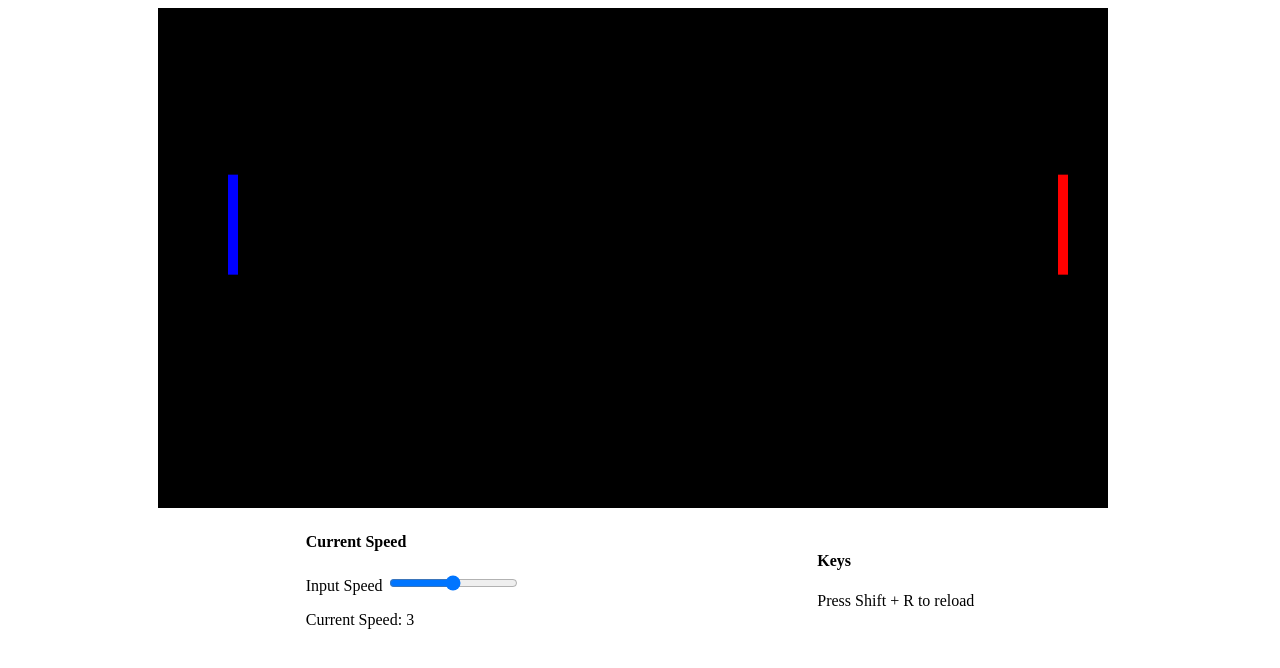
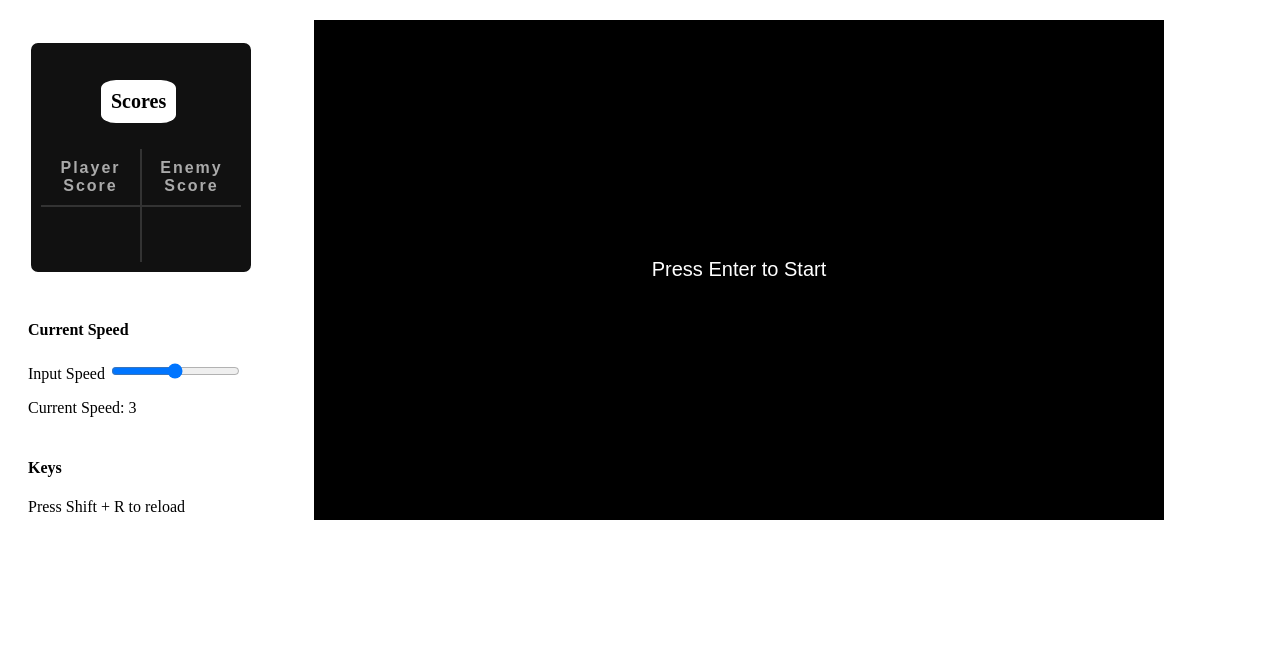
Before and after one commit to byronabarabar29-svg/Pong-Game, a plain HTML site: page pong.html in a window 1280 px wide. Drawn offline with Linux system fonts and the light colour scheme.

Commit message:
A lot of changes implemented

```diff
--- a/player.json
+++ b/player.json
@@ -2,7 +2,6 @@
     "color" : "blue",
     "x" : 0,
     "y" : 0,
-    "speed" : 5,
     "width" : 10,
-    "height" : 100
+    "height" : 150
 }
--- a/pong.css
+++ b/pong.css
@@ -1,7 +1,76 @@
-.miniFooter{
+.gameCanvas{
+    margin-left: 50px;
+}
+
+.canvasContainer{
     display: flex;
-    flex-direction: row;
-    align-items: center;
-    justify-content: space-evenly;
-    text-align: justify;
+    gap:10px;
 }
+
+.scoresTable {
+    width: 200px;
+    margin: 20px auto;
+    padding: 10px;
+
+    background-color: #111;
+    border: 3px solid #fff;
+    border-radius: 10px;
+
+    box-shadow: 0 0 15px rgba(255, 255, 255, 0.3);
+}
+
+.scoresTable table {
+    width: 100%;
+    border-collapse: collapse;
+    text-align: center;
+    font-family: Arial, sans-serif;
+}
+
+.scoresTable th {
+    padding: 10px;
+
+    color: #aaa;
+    font-size: 16px;
+    letter-spacing: 2px;
+
+    border-bottom: 2px solid #333;
+}
+
+.scoresTable td {
+    padding: 15px;
+
+    color: white;
+    font-size: 20px;
+    font-weight: bold;
+
+    width: 50%;
+    height: 25px;
+}
+
+.scoresTable td:first-child {
+    border-right: 2px solid #333;
+}
+
+.scoresTable th:first-child {
+    border-right: 2px solid #333;
+}
+
+#scoreTitle {
+    margin-left: 60px;
+    font-size: 20px;
+    background-color: white;
+    max-width: fit-content;
+    border-radius: 20%;
+    padding: 10px;
+}
+
+.sideItems{
+    gap: 5px;
+    display: flex;
+    flex-direction: column;
+    margin-left: 20px;
+}
+
+body{
+    margin-top: 20px;
+}
--- a/pong.html
+++ b/pong.html
@@ -8,24 +8,49 @@
 </head>
 <body>
 
-    <div>
-        <canvas id="gameCanvas"></canvas>
-    </div>
+    <div class="canvasContainer">
+         <div class="sideItems">
 
-    <div class="miniFooter">
 
-        <div>
+            <div class="scoresTable">
+                <h4 id="scoreTitle">Scores</h4>
+                <div>
+                    <table>
+                        <thead>
+                            <tr>
+                                <th>Player Score</th>
+                                <th>Enemy Score</th>
+                            </tr>
+                        </thead>
+                        <tbody>
+                            <tr>
+                                <td id="playerScore"></td>
+                                <td id="enemyScore"></td>
+                            </tr>
+                        </tbody>
+                    </table>
+                </div>
+            </div>
+
+             <div>
             <h4>Current Speed</h4>
             <label for="playerSpeed">Input Speed</label>
             <input id="playerSpeed" name="playerSpeed" type="range" min="1" max="5" step="1" value="3">
             <p id="currentSpeed">Current Speed</p>
-        </div>
+            </div>
 
-        <div>
+            <div>
             <h4>Keys</h4>
             <span><p>Press Shift + R to reload</p></span>
-        </div>
+            </div>
+            </div>
+
+            <div>
+            <canvas id="gameCanvas" class="gameCanvas"></canvas>
+            </div>
+
     </div>
+
 
     <script type="module" src="scripts/pong.js"></script>
 </body>
--- a/scripts/pong.js
+++ b/scripts/pong.js
@@ -1,10 +1,21 @@
 import player from "/player.json" with {type : "json"}
 import ball from "/ball.json" with {type : "json"}
 
+// Tracker
+let gameRunning = false;
+
+// Game Speed
 const playerSpeed = document.getElementById("playerSpeed")
 const currentSpeed = document.getElementById("currentSpeed")
 let gameSpeed = playerSpeed.value
 
+// score Counter
+const scores = [0,0]
+const playerScore = document.getElementById("playerScore")
+const enemyScore = document.getElementById("enemyScore")
+
+// Ball Starting Position
+const startingPosition = Math.floor(Math.random() * 10 + 1)
 
 // Speed Dragger
 currentSpeed.innerHTML =
@@ -22,7 +33,8 @@ playerSpeed.addEventListener('input', ()=>{
 const canvas = document.getElementById("gameCanvas")
 const ctx = canvas.getContext("2d")
 const canvasHeight = 500;
-const canvasWidth = 1100;
+const canvasWidth = 850;
+
 canvas.width = canvasWidth;
 canvas.height = canvasHeight;
 
@@ -39,41 +51,100 @@ function drawObject(object){
     )
 }
 
-// ENEMY ISNTANTIATION
+// Start ball (random trajectory)
+function startBall(){
+
+    ball.x = canvasWidth / 2 - ball.size / 2;
+    ball.y = canvasHeight / 2 - ball.size / 2;
+
+
+    ball.velocityX = Math.random() < 0.5 ? -5 : 5;
+    ball.velocityY = Math.random() < 0.5 ? -5 : 5;
+}
+
+
+// PADDLE COLLISION
+function checkCollision(ball,paddle){
+    return(
+        ball.x < paddle.x + paddle.width &&
+        ball.x + ball.size > paddle.x &&
+        ball.y < paddle.y + paddle.height &&
+        ball.y + ball.size > paddle.y
+    )
+}
+
+function checkScore(ball){
+
+    // BALL GETS ON LEFT SIDE
+    if(ball.x <= 0){
+        scores[1] += 1
+        enemyScore.innerText =
+        `${scores[1]}`
+        startBall()
+
+    }
+
+    // BALL GETS ON RIGHT SIDE
+    if(ball.x + ball.size >= canvas.width){
+        scores[0] += 1
+        playerScore.innerText =
+        `${scores[0]}`
+    }
+}
+
+// ENEMY INSTANTIATION
 const player2 = {
     ...player,
     x : canvasWidth - 50,
-    y : canvasHeight / 3 ,
+    y : canvasHeight / 3 + player.height / 2,
     color : 'red'
 }
 
 // --------------------- INITIAL VALUES
 // start of game (MUST ALWAYS BE OUTSIDE OF GAMELOOP)
-    player.x = canvasWidth / 5
-    player.y = canvasHeight / 3
+    player.x = 50
+    player.y = canvasHeight / 3 + player.height / 2
 
-    ball.x = canvasWidth / 2 + 60
-    ball.y = canvasHeight / 3 + 50
 
 // --------------------- MAIN GAME LOOP
 function gameLoop(){
     // background
     ctx.fillStyle = "black"
-    ctx.fillRect(150,0,canvasWidth,canvasHeight)
+    ctx.fillRect(0,0,canvasWidth,canvasHeight)
 
-    ball.x += ball.velocityX;
-    ball.y += ball.velocityY;
+    ball.x += ball.velocityX * gameSpeed;
+    ball.y += ball.velocityY * gameSpeed;
+
+    checkScore(ball)
+
+    if(checkCollision(ball, player)){
+        ball.x = player.x + player.width;
+        ball.velocityX *= -1;
+    }
+
+    if (checkCollision(ball, player2)) {
+    ball.x = player2.x - ball.size;
+    ball.velocityX *= -1;
+    }
 
     if (ball.y <= 0) {
-    ball.velocityY *= -1;
+        ball.y = 0;
+        ball.velocityY *= -1;
     }
 
     if (ball.y + ball.size >= canvas.height) {
-    ball.velocityY *= -1;
+        ball.y = canvas.height - ball.size;
+        ball.velocityY *= -1;
     }
 
-    if (ball.y + ball.size >= canvas.width) {
-    ball.velocityY *= -1;
+    if (ball.x <= 0) {
+        ball.x = 0;
+        ball.velocityX *= -1;
+    }
+
+    if (ball.x + ball.size >= canvas.width) {
+        ball.x = canvas.width - ball.size;
+        ball.velocityX *= -1;
     }
 
 
@@ -83,12 +154,29 @@ function gameLoop(){
     drawObject(ball)
     requestAnimationFrame(gameLoop)
 }
-gameLoop()
+
+ctx.fillStyle = "black"
+ctx.fillRect(0,0,canvasWidth,canvasHeight)
+
+ctx.font = "20px Arial"
+ctx.fillStyle = "#ffffff"
+ctx.textAlign = "center";     // Centers text horizontally on the X coordinate
+ctx.textBaseline = "middle";  // Centers text vertically on the Y coordinate
+ctx.fillText("Press Enter to Start", canvas.width / 2 , canvas.height / 2 )
+
+window.addEventListener("keydown" ,function(event){
+    if(event.key === "Enter" && !gameRunning){
+        gameRunning = true;
+        startBall()
+        gameLoop()
+    }
+})
+
 
 // eventListeners
 window.addEventListener("keydown", function(event) {
 if(event.key === "ArrowDown"){
-    player.y += 10 * gameSpeed;
+    player.y += 30 * gameSpeed + 2;
 
      if(player.y < 0){
         player.y = 0
@@ -107,14 +195,12 @@ if(event.key === "ArrowDown"){
 
 window.addEventListener("keydown", function(event) {
 if(event.key === "ArrowUp"){
-    player.y -= 10 * gameSpeed;
+    player.y -= 30 * gameSpeed;
 
     if(player.y < 0){
         player.y = 0
     }
-
     // console.log(player.y)
-
 
     event.preventDefault()
 }
```
Also changed, not shown: notes.txt (added, +17 -0 lines).
